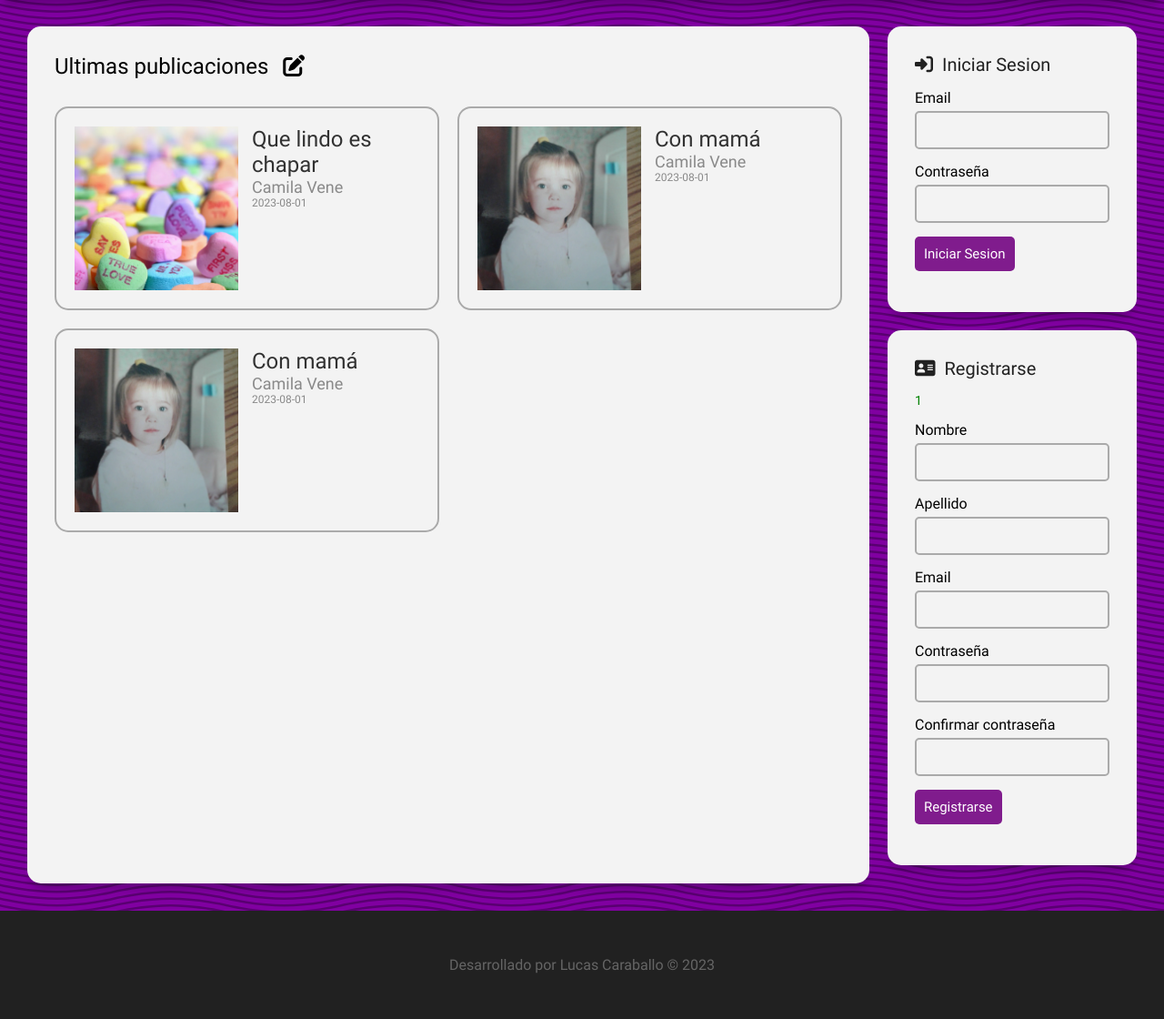
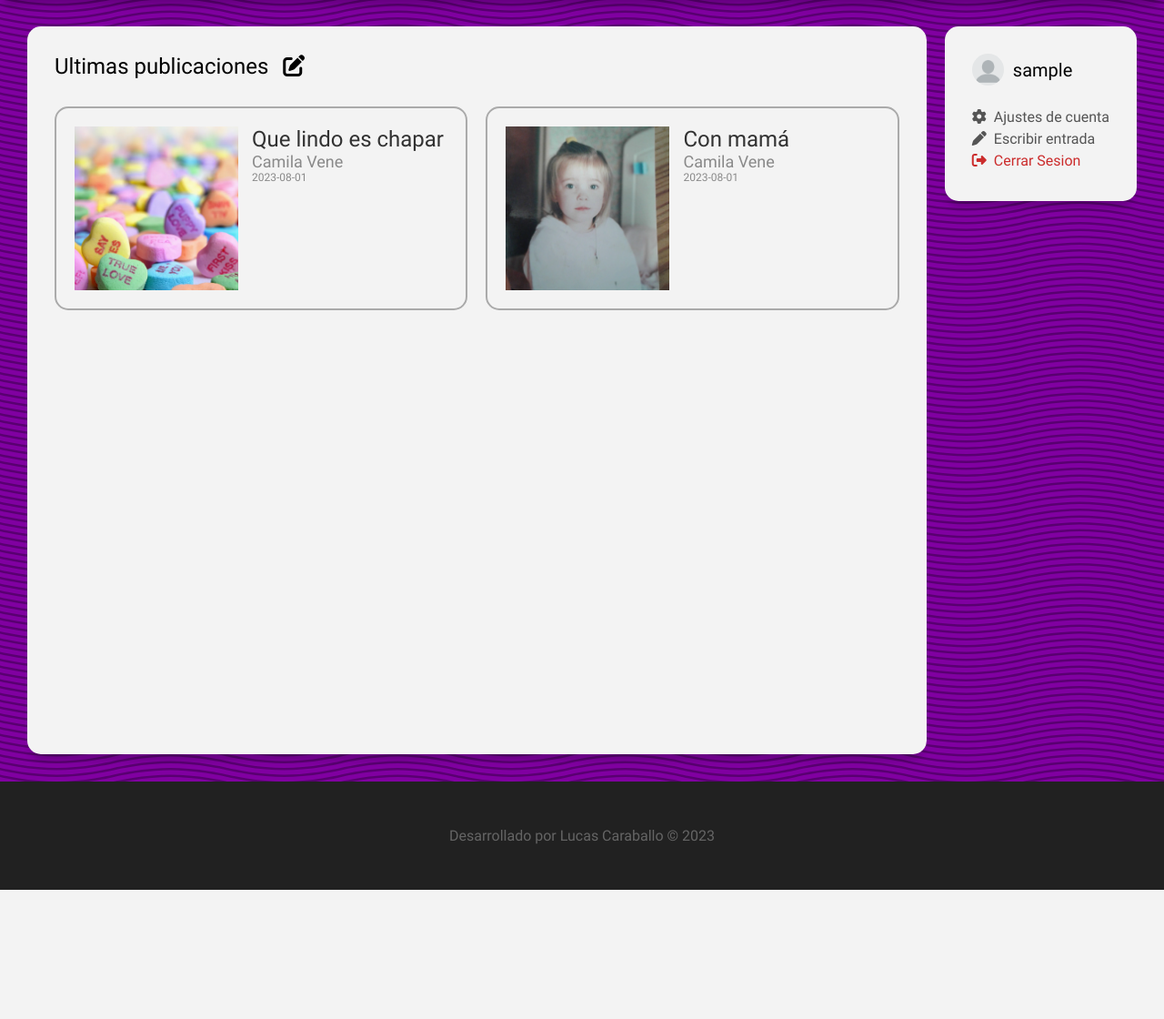
Before and after one commit to LucasCABJ/blog-project, a PHP site: page / in a window 1280 px wide. Shown: the part 81-1201 px from the top of the page at 91% size. After the commit the page ends 1059 px from the top, so only its background shows below. Run offline with PHP 8.4, Linux system fonts and the light colour scheme; the visitor is signed in with stand-in values (Sample User, id 1).

Commit message:
login/register finished

```diff
--- a/assets/styles/style.css
+++ b/assets/styles/style.css
@@ -195,17 +195,87 @@ body {
 /* Alertas */
 
 .alerta {
+    background-color: #aaa;
+    padding: 15px 10px;
+    border-radius: 5px;
+    border: 2px solid rgba(0, 0, 0, 0.5);
     margin-bottom: 15px;
     font-size: 14px;
 }
 
 .alerta-error {
-    color: red;
+    background-color: red;
+    color: #fff;
 }
 
 .alerta-success {
-    color: green;
+    background-color: green;
+    color: #fff;
 }
+
+/* MI CUENTA */
+
+.sidebar__user-img-container {
+    width: 35px;
+    height: 35px;
+}
+
+.sidebar__user-img {
+    width: 100%;
+    height: 100%;
+    object-fit: cover;
+}
+.sidebar__user {
+    width: 100%;
+    display: flex;
+    /* justify-content: center; */
+    align-items: center;
+    margin-bottom: 25px;
+}
+
+.sidebar__username-text {
+    font-size: 20px;
+    font-weight: 400;
+}
+
+.sidebar__user-img-container {
+    margin-right: 10px;
+    border-radius: 50%;
+}
+
+.sidebar__user-img {
+    border-radius: 50%;
+}
+
+.sidebar__user-options {
+    list-style: none;
+}
+
+.sidebar__option {
+    margin-bottom: 5px;
+}
+
+.sidebar__link-icon {
+    margin-right: 8px;
+}
+
+.sidebar__link {
+    color: #545454;
+}
+
+.sidebar__link:hover {
+    color: #434343;
+    text-decoration: underline;
+}
+
+.logout-link {
+    color: #cb2c2c;
+}
+
+.logout-link:hover {
+    color: #a72323;
+}
+
 
 /* LOGIN AND REGISTER */
 
@@ -213,7 +283,7 @@ body {
     grid-area: sidebar;
 }
 
-.sidebar__login, .sidebar__register {
+.sidebar__login, .sidebar__register, .sidebar__user-container {
     padding: 30px;
     margin-bottom: 20px;
     background-color: #f3f3f3;
@@ -221,7 +291,6 @@ body {
 
     box-shadow: 0px 10px 10px -5px rgba(0, 0, 0, 0.23);
 }
-
 
 .form__title {
     margin-bottom: 15px;
@@ -376,7 +445,7 @@ body {
         padding-top: 105px;
     }
 
-    .sidebar__login, .sidebar__register {
+    .sidebar__login, .sidebar__register, .sidebar__user-container {
         border-radius: 0;
     }
 
@@ -384,4 +453,11 @@ body {
         border-radius: 0;
         margin-bottom: 20px;
     }
+
+    .entrada__img-container {
+        max-width: 100px;
+        min-width: 100px;
+        max-height: 100px;
+        min-height: 100px;
+    }
 }
--- a/includes/aside.php
+++ b/includes/aside.php
@@ -1,13 +1,47 @@
 <aside class="main__sidebar">
+
+    <?php if(isset($_SESSION['user'])):?>
+
+        <div class="sidebar__user-container">
+        <div class="sidebar__user">
+
+            <div class="sidebar__user-img-container">
+                <img src="./assets/img/default-user.webp" alt="Profile pic" class="sidebar__user-img">
+            </div>
+            <div class='sidebar__username'>
+                <h4 class='sidebar__username-text'><?=$_SESSION['user']['username']?></h4>
+            </div>
+
+        </div>
+        <ul class='sidebar__user-options'>
+            <li class="sidebar__option"><a href="#" class='sidebar__link'><i class='fa-solid fa-gear sidebar__link-icon'></i>Ajustes de cuenta</a></li>
+            <li class="sidebar__option"><a href="#" class='sidebar__link'><i class='fa-solid fa-pen sidebar__link-icon'></i>Escribir entrada</a></li>
+            <li class="sidebar__option"><a href="./pages/logout.php" class='sidebar__link logout-link'><i class='fa-solid fa-right-from-bracket sidebar__link-icon'></i>Cerrar Sesion</a></li>
+        </ul>
+    </div>
+
+
+    <?php endif; ?>
+
+    <?php if(!isset($_SESSION['user'])):?>
+
     <div class="sidebar__login">
         <h3 class='form__title'><i class='fa-solid fa-right-to-bracket form__icon'></i>Iniciar Sesion</h3>
+        <?php if(isset($_SESSION['error_login'])):?>
+            <?php $content = $_SESSION['error_login'];?>
+            <?="<div class='alerta alerta-error'>$content</div>"?>
+        <?php endif; ?>
         <form action="./pages/login.php" method="post" class="form__form">
             <label for="email" class='form__label'>Email</label>
             <input type="email" id="email" name="email" class='form__input'>
             <label for="password" class='form__label'>Contraseña</label>
-            <input type="text" id="password" name="password" class='form__input'>
+            <input type="password" id="password" name="password" class='form__input'>
             <input type="submit" name='submit' value="Iniciar Sesion" class="form__submit">
         </form>
+        <?php if(isset($_SESSION['error_login'])):?>
+            <?php $_SESSION['error_login'] = null;?>
+            <?php $content = null;?>
+        <?php endif; ?>
     </div>
 
     <div class="sidebar__register">
@@ -41,4 +75,6 @@
             <?php $sucess_alert = null;?>
         <?php endif; ?>
     </div>
+
+    <?php endif;?>
 </aside>
--- a/includes/header.php
+++ b/includes/header.php
@@ -6,6 +6,7 @@
     <title>Tempera | Blog de literatura</title>
     <link rel="stylesheet" href="./assets/styles/style.css">
     <link rel="stylesheet" href="./assets/fontawesome-free-6.4.2-web/fontawesome-free-6.4.2-web/css/all.min.css">
+    <link rel="shortcut icon" href="../assets/img/icon.ico" type="image/x-icon">
 </head>
 <body>
     <!-- HEADER -->
--- a/index.php
+++ b/index.php
@@ -44,23 +44,6 @@
 
             </a>
 
-            <a href="www.google.com" target="_blank" class="entradas__entrada">
-
-                <div class="entrada__img-container">
-                    <img src="./assets/img/post-01.webp" alt="Post Picture" class="entrada__img">
-                </div>
-
-                <div class="entrada__container">
-
-                    <div class="entrada__content">
-                        <h2 class='entrada__title'>Con mamá</h2>
-                        <h3 class='entrada__author'>Camila Vene</h3>
-                        <p class='entrada__fecha'>2023-08-01</p>
-                    </div>
-                </div>
-
-            </a>
-
         </div>
 
     </section>
```
Also changed, not shown: pages/login.php (+52 -0 lines), pages/logout.php (added, +10 -0 lines), pages/register.php (+9 -1 lines), assets/img/blog-logo.png, assets/img/default-user.webp (added), assets/img/icon.ico (added).
